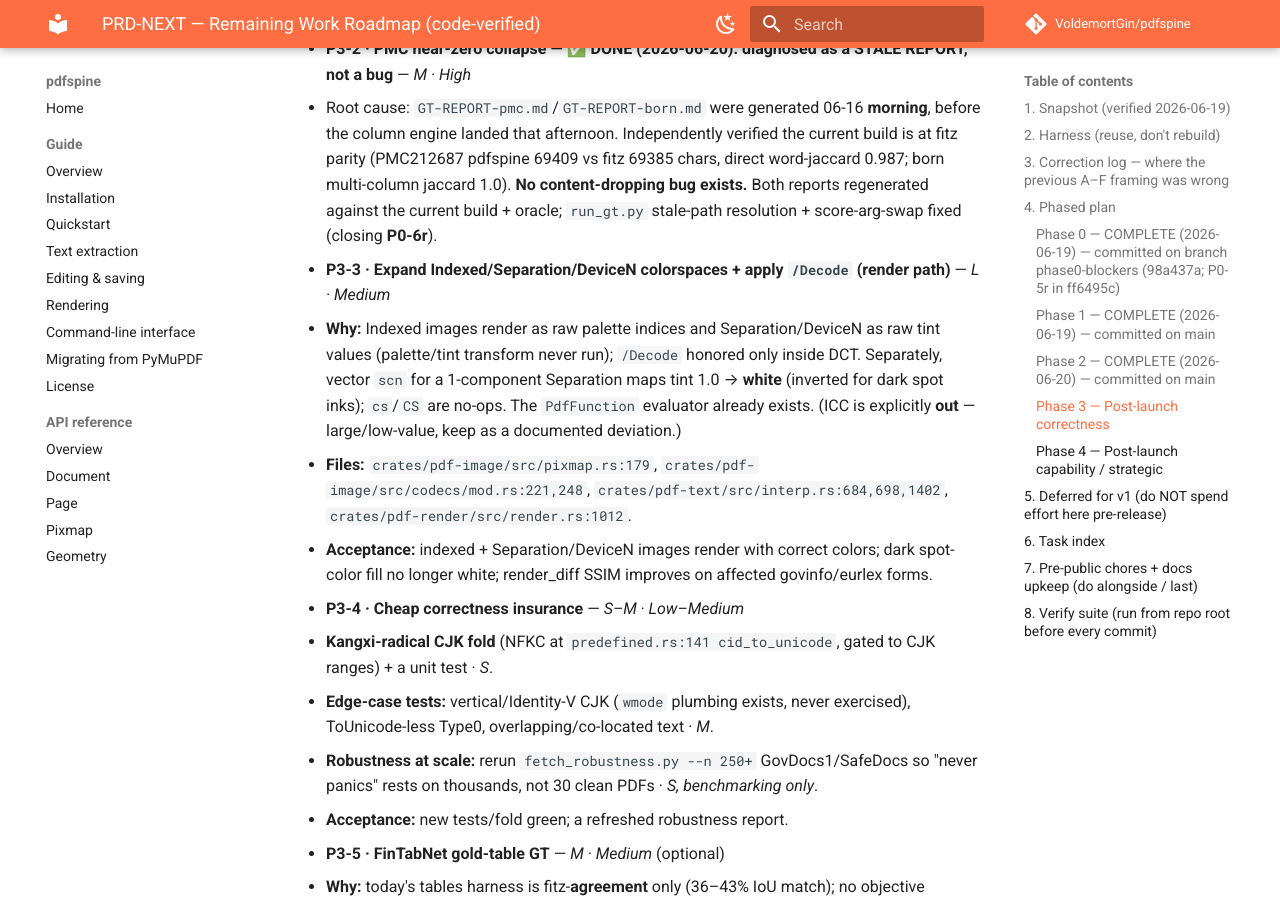
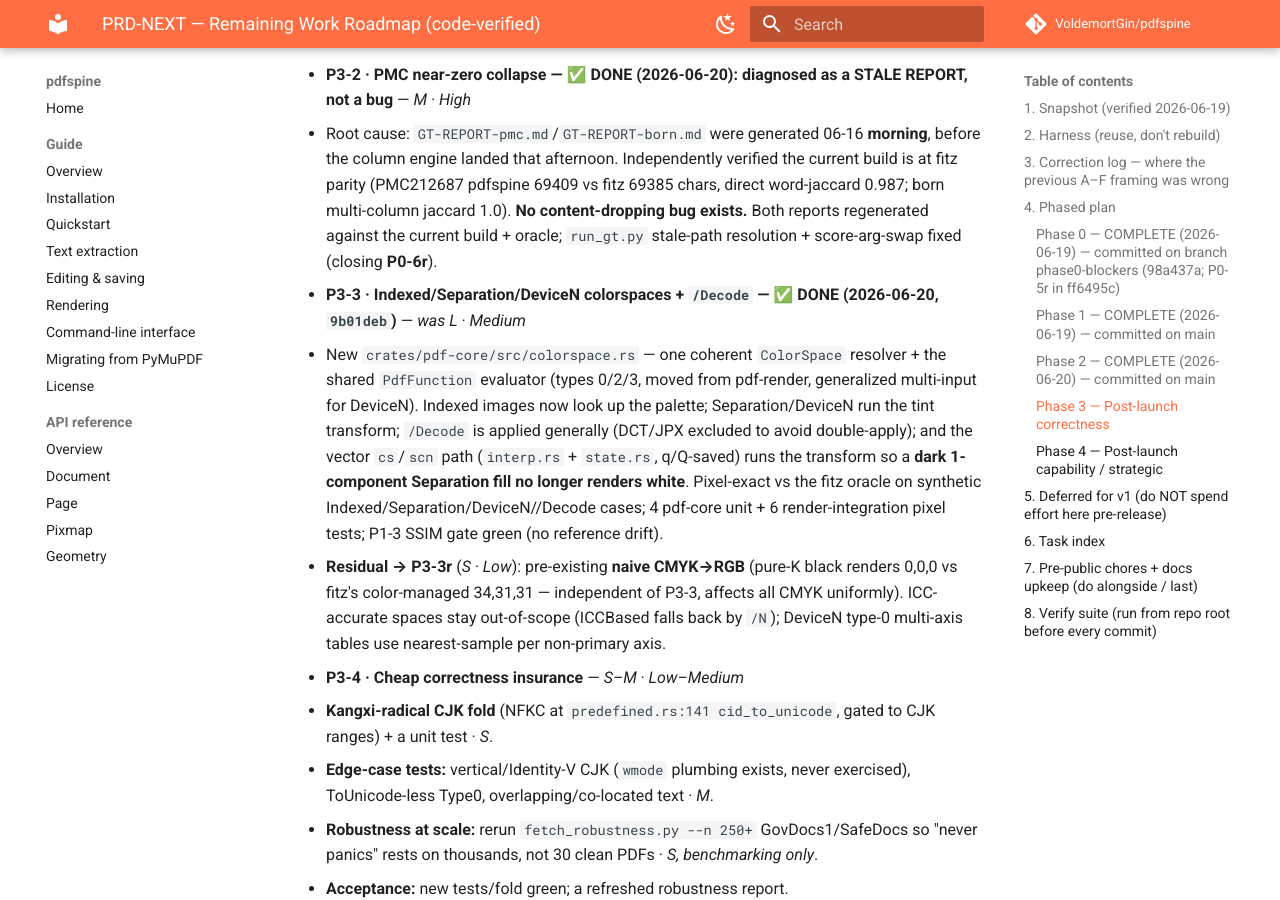
Before and after one commit to VoldemortGin/pdfspine, an MkDocs documentation site: the page built from docs/PRD-NEXT.md, in a window 1280 px wide and 900 px high, scrolled down 8363 px. Built offline with MkDocs 1.6.1 and Material for MkDocs 9.7.7, drawn with Linux system fonts in a browser that asks for light colours; comment, search, counter and statistics services are not loaded; some of the changed text lies outside the part shown.

Commit message:
docs(PRD-NEXT): mark P3-3 (colorspaces + /Decode) done; residual P3-3r (naive CMYK->RGB)
Co-Authored-By: Claude Opus 4.8 (1M context) <noreply@anthropic.com>

```diff
--- a/docs/PRD-NEXT.md
+++ b/docs/PRD-NEXT.md
@@ -32,10 +32,11 @@
   born-digital **0.996** vs 1.000 — within 0.000–0.009 per column doc (PMC212687 0.083→0.996, born 2col
   0.549→0.997). CJK / EUR-Lex / GovInfo at parity; Arabic/bidi beats fitz (logical order, UAX#9 reorder). One
   ordering-only residual: PMC212689 (order 0.645, tokens all present) → P3-1r.
-- **Rendering (`get_pixmap`):** prior SSIM **0.945 mean / 0.986 median** vs fitz was dragged down by the 3
-  worst pages of **blank non-embedded standard-14 body text** — **fixed in P1-1** (Liberation OFL fallback;
-  real-page ink coverage +5..+10 pts), so the true mean is now higher (fresh oracle re-measure pending —
-  `.venv-oracle` absent). Symbol/ZapfDingbats fallback is a documented residual (→ P1-1r).
+- **Rendering (`get_pixmap`):** prior SSIM **0.945 mean / 0.986 median** vs fitz was dragged down by **blank
+  non-embedded standard-14 body text** (**fixed in P1-1**, Liberation OFL fallback, ink coverage +5..+10 pts).
+  **P3-3** then fixed Indexed/Separation/DeviceN colorspaces + `/Decode` (pixel-exact vs fitz on synthetic
+  cases). Residuals: Symbol/ZapfDingbats fallback (→ P1-1r); pre-existing naive CMYK→RGB (→ P3-3r). A fresh
+  aggregate SSIM re-measure against the now-present `.venv-oracle` is still worth doing.
 - **OCR:** Tesseract adapter + pure-Rust PaddleOCR (PP-OCRv4 via `tract`) both shipped, Python-selectable,
   scanned→searchable proven end-to-end, beats fitz on CJK. Wheel-bloat **resolved** and the publishing path
   is **decided + implemented** (P0-5r): the published `pdfspine` wheel compiles OCR in but embeds **no
@@ -152,10 +153,9 @@ oracle-cross-checked against real PyMuPDF 1.24.14 (`.venv-oracle`) with zero reg
 - **P3-2 · PMC near-zero collapse — ✅ DONE (2026-06-20): diagnosed as a STALE REPORT, not a bug** — *M · High*
   - Root cause: `GT-REPORT-pmc.md`/`GT-REPORT-born.md` were generated 06-16 **morning**, before the column engine landed that afternoon. Independently verified the current build is at fitz parity (PMC212687 pdfspine 69409 vs fitz 69385 chars, direct word-jaccard 0.987; born multi-column jaccard 1.0). **No content-dropping bug exists.** Both reports regenerated against the current build + oracle; `run_gt.py` stale-path resolution + score-arg-swap fixed (closing **P0-6r**).
 
-- **P3-3 · Expand Indexed/Separation/DeviceN colorspaces + apply `/Decode` (render path)** — *L · Medium*
-  - **Why:** Indexed images render as raw palette indices and Separation/DeviceN as raw tint values (palette/tint transform never run); `/Decode` honored only inside DCT. Separately, vector `scn` for a 1-component Separation maps tint 1.0 → **white** (inverted for dark spot inks); `cs`/`CS` are no-ops. The `PdfFunction` evaluator already exists. (ICC is explicitly **out** — large/low-value, keep as a documented deviation.)
-  - **Files:** `crates/pdf-image/src/pixmap.rs:179`, `crates/pdf-image/src/codecs/mod.rs:221,248`, `crates/pdf-text/src/interp.rs:684,698,1402`, `crates/pdf-render/src/render.rs:1012`.
-  - **Acceptance:** indexed + Separation/DeviceN images render with correct colors; dark spot-color fill no longer white; render_diff SSIM improves on affected govinfo/eurlex forms.
+- **P3-3 · Indexed/Separation/DeviceN colorspaces + `/Decode` — ✅ DONE (2026-06-20, `9b01deb`)** — *was L · Medium*
+  - New `crates/pdf-core/src/colorspace.rs` — one coherent `ColorSpace` resolver + the shared `PdfFunction` evaluator (types 0/2/3, moved from pdf-render, generalized multi-input for DeviceN). Indexed images now look up the palette; Separation/DeviceN run the tint transform; `/Decode` is applied generally (DCT/JPX excluded to avoid double-apply); and the vector `cs`/`scn` path (`interp.rs` + `state.rs`, q/Q-saved) runs the transform so a **dark 1-component Separation fill no longer renders white**. Pixel-exact vs the fitz oracle on synthetic Indexed/Separation/DeviceN//Decode cases; 4 pdf-core unit + 6 render-integration pixel tests; P1-3 SSIM gate green (no reference drift).
+  - **Residual → P3-3r** (*S · Low*): pre-existing **naive CMYK→RGB** (pure-K black renders 0,0,0 vs fitz's color-managed 34,31,31 — independent of P3-3, affects all CMYK uniformly). ICC-accurate spaces stay out-of-scope (ICCBased falls back by `/N`); DeviceN type-0 multi-axis tables use nearest-sample per non-primary axis.
 
 - **P3-4 · Cheap correctness insurance** — *S–M · Low–Medium*
   - **Kangxi-radical CJK fold** (NFKC at `predefined.rs:141 cid_to_unicode`, gated to CJK ranges) + a unit test · *S*.
@@ -232,7 +232,8 @@ oracle-cross-checked against real PyMuPDF 1.24.14 (`.venv-oracle`) with zero reg
 | P3-1 | Multi-column reading-order engine (landed 06-16; verified) | L | High | ✅ done | 3 |
 | P3-2 | PMC collapse — diagnosed (stale report, no bug) + reports regen | M | High | ✅ done | 3 |
 | P3-1r | PMC212689 ordering-only residual (order 0.645 vs 0.749) | S | Low | open | 3r |
-| P3-3 | Indexed/Separation/DeviceN + `/Decode` (render) | L | Med | – | 3 |
+| P3-3 | Indexed/Separation/DeviceN + `/Decode` (render) | L | Med | ✅ done | 3 |
+| P3-3r | naive CMYK→RGB color management (pre-existing) | S | Low | open | 3r |
 | P3-4 | Kangxi fold + edge-case tests + robustness rerun | S–M | Low–Med | – | 3 |
 | P3-5 | FinTabNet gold-table GT | M | Med | – | 3 |
 | P4-1 | Font handle carries `/FontFile*` (API only) | L | Med | – | 4 |
@@ -240,10 +241,10 @@ oracle-cross-checked against real PyMuPDF 1.24.14 (`.venv-oracle`) with zero reg
 | P4-3 | OCR `recognize()` rayon parallelism | M | High | – | 4 |
 | P4-4 | Full public-surface API reference docs | M | Med | – | 4 |
 
-**Recommended next 3 (in order):** *(Phase 0 + P0-5r + Phase 1 + Phase 2 + P3-1/P3-2 COMPLETE — on `main`; parity 88.4%, multi-column at fitz parity.)*
-1. **Phase 3 — P3-3 Indexed/Separation/DeviceN colorspaces + `/Decode`** (*L · Med*) — the next real correctness gap (palette/tint transforms never run; a dark 1-component Separation fill renders white); the `PdfFunction` evaluator already exists.
-2. **P3-4 cheap correctness insurance** (*S–M*) — Kangxi CJK fold, vertical/Identity-V + ToUnicode-less Type0 edge tests, a 250+ GovDocs1/SafeDocs robustness rerun.
-3. **P4-1 Font `/FontFile*`** API work — unblocks `Font.glyph_bbox`/`buffer` + user `Font(fontbuffer=)` (API completeness, **not** the rendering keystone — C3). Then the low-priority residuals (P3-1r, P0-2r, P1-1r, P2r-1, P2r-2).
+**Recommended next 3 (in order):** *(Phase 0 + P0-5r + Phase 1 + Phase 2 + P3-1/P3-2/P3-3 COMPLETE — on `main`; parity 88.4%, multi-column + colorspaces at fitz parity.)*
+1. **P3-4 cheap correctness insurance** (*S–M*) — Kangxi CJK fold, vertical/Identity-V + ToUnicode-less Type0 edge tests, a 250+ GovDocs1/SafeDocs robustness rerun. High value-per-effort.
+2. **P4-1 Font `/FontFile*`** (*L · Med*) — unblocks `Font.glyph_bbox`/`buffer` + user `Font(fontbuffer=)` (API completeness, **not** the rendering keystone — C3).
+3. **P4-3 OCR `recognize()` rayon parallelism** (*M · High*, best perf-for-effort) and/or **P3-5 FinTabNet GT** (optional). Then the low-priority residuals (P3-1r, P3-3r, P0-2r, P1-1r, P2r-1, P2r-2).
 
 ## 7. Pre-public chores + docs upkeep (do alongside / last)
 
@@ -280,6 +281,6 @@ and trust a clean machine / CI.
 
 *Re-verified 2026-06-19 from a code-level 5-dimension survey (project health · API parity · rendering ·
 extraction/conformance · perf/OCR). §3 is the correction log against this doc's previous A–F framing.
-**Phase 0 + P0-5r + Phase 1 on 2026-06-19; Phase 2 + P3-1/P3-2 (multi-column verified at fitz parity) on
-2026-06-20** (on `main`; coverage 84.7%→88.4%) — §3 rows C1 / C2 / C4 / C6 / C7 / C10 / C11 / C13 fixed +
-P0-6r closed; residuals P0-2r / P1-1r / P2r-1 / P2r-2 / P3-1r carried forward.*
+**Phase 0 + P0-5r + Phase 1 on 2026-06-19; Phase 2 + P3-1/P3-2/P3-3 on 2026-06-20** (on `main`; coverage
+84.7%→88.4%; multi-column + colorspaces at fitz parity) — §3 rows C1 / C2 / C4 / C6 / C7 / C10 / C11 / C13
+fixed + P0-6r closed; residuals P0-2r / P1-1r / P2r-1 / P2r-2 / P3-1r / P3-3r carried forward.*
```
